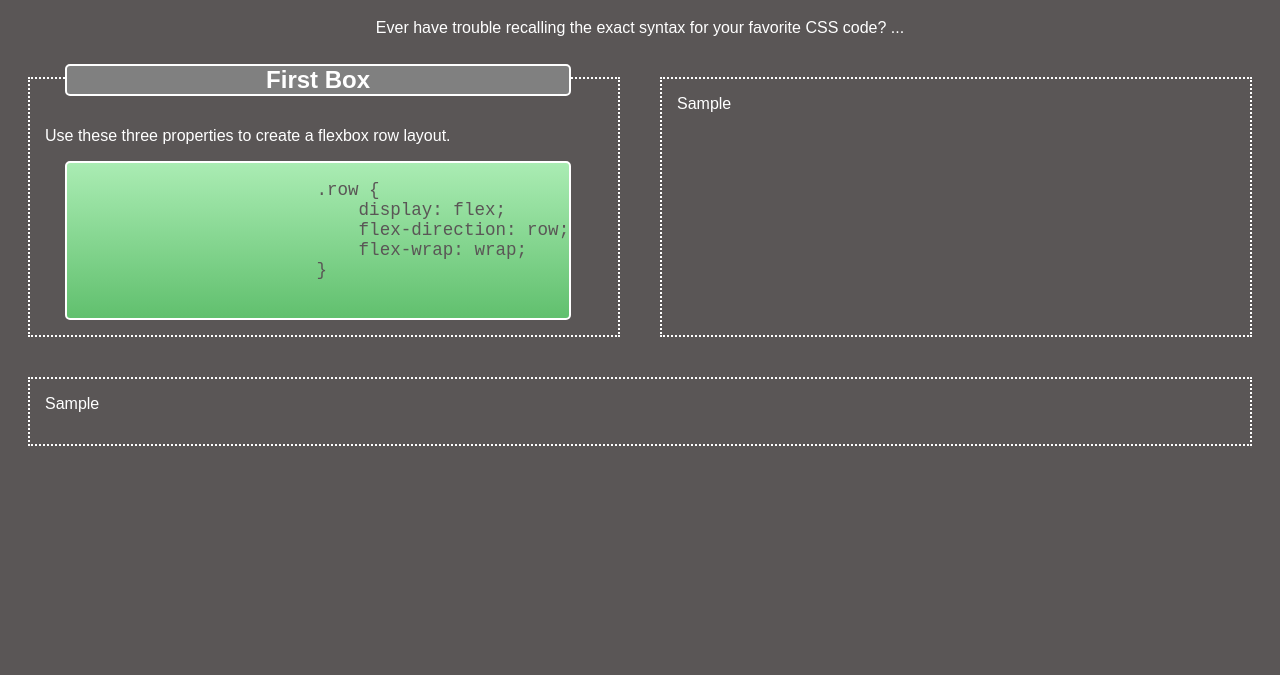
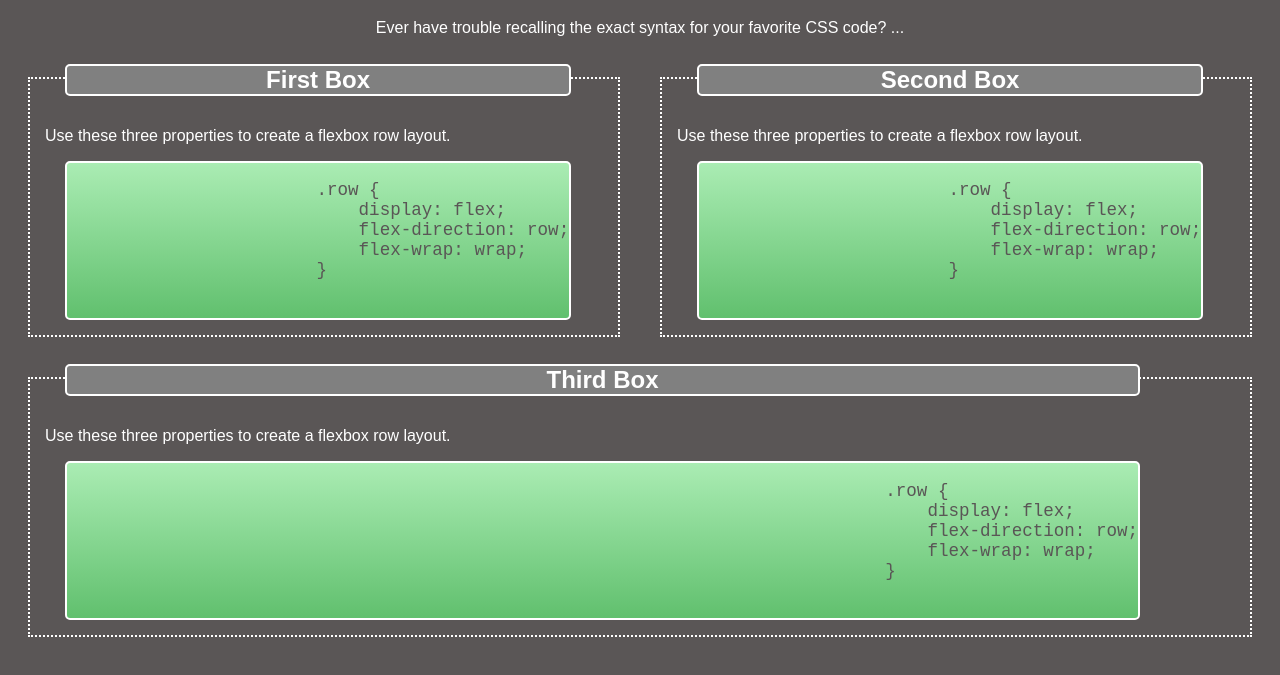
Before and after one commit to druludwig/mini-project-6-18-21, a plain HTML site: page index.html in a window 1280 px wide. Shown: the part 61-736 px from the top of the page. Drawn offline with Linux system fonts and the light colour scheme.

Commit message:
index changes

```diff
--- a/index.html
+++ b/index.html
@@ -28,10 +28,30 @@
                 </div>
             </div>
             <div class="info-box">
-                <p>Sample</p>
+                <h2>Second Box</h2>
+                <p>Use these three properties to create a flexbox row layout.</p>
+                <div class="info-box-inside">
+                    <pre>
+                        .row {
+                            display: flex;
+                            flex-direction: row;
+                            flex-wrap: wrap;
+                        }
+                    </pre>
+                </div>
             </div>
             <div class="info-box">
-                <p>Sample</p>
+                <h2>Third Box</h2>
+                <p>Use these three properties to create a flexbox row layout.</p>
+                <div class="info-box-inside">
+                    <pre>
+                        .row {
+                            display: flex;
+                            flex-direction: row;
+                            flex-wrap: wrap;
+                        }
+                    </pre>
+                </div>
             </div>
 
 
```
